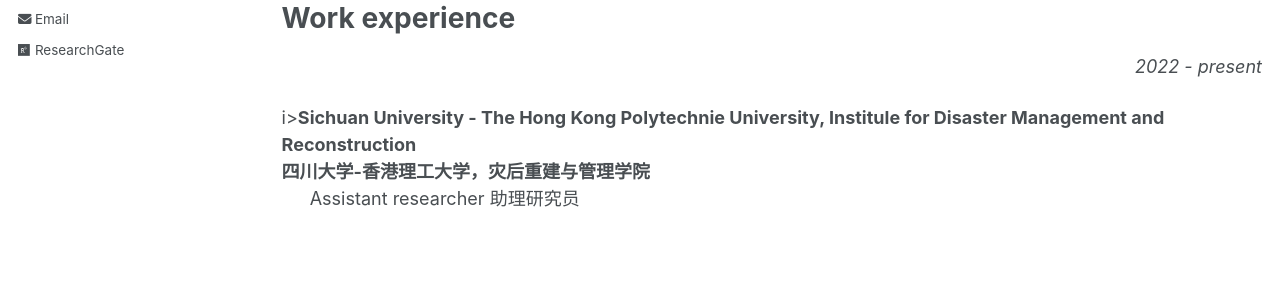
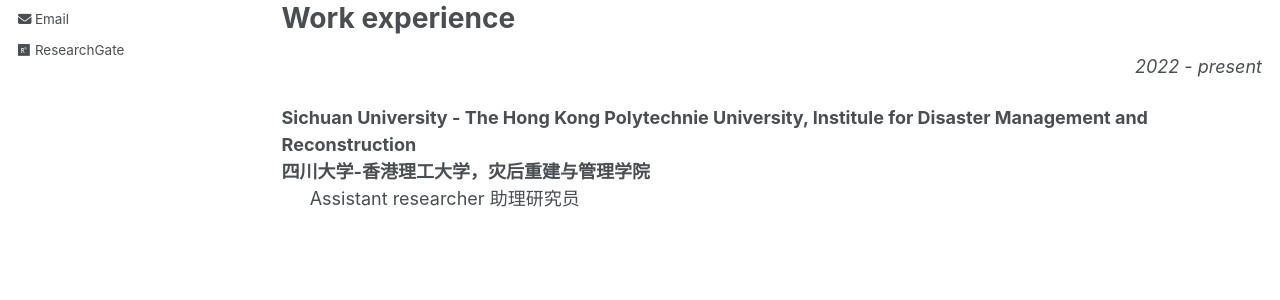
Before and after one commit to Peng-Tang-Env/Peng-Tang-Env.github.io, a Jekyll site: the page built from _pages/cv.md, in a window 1280 px wide and 955 px high. Shown: the part 400-700 px from the top of the window. Built offline with Jekyll 4.4.1, drawn with Linux system fonts in a browser that asks for light colours; our own code applies the rules of GitHub Pages for plain Markdown files.

Commit message:
Update cv.md

```diff
--- a/_pages/cv.md
+++ b/_pages/cv.md
@@ -18,4 +18,4 @@ redirect_from:
 
 # Work experience
 
-<div><i><p style="text-align:right;">2022 - present</p></i>i><b>Sichuan University - The Hong Kong Polytechnie University, Institule for Disaster Management and Reconstruction<br/>四川大学-香港理工大学，灾后重建与管理学院</b><br/>&ensp; &ensp; Assistant researcher 助理研究员<div/>
+<div><i><p style="text-align:right;">2022 - present</p></i><b>Sichuan University - The Hong Kong Polytechnie University, Institule for Disaster Management and Reconstruction<br/>四川大学-香港理工大学，灾后重建与管理学院</b><br/>&ensp; &ensp; Assistant researcher 助理研究员<div/>
```
